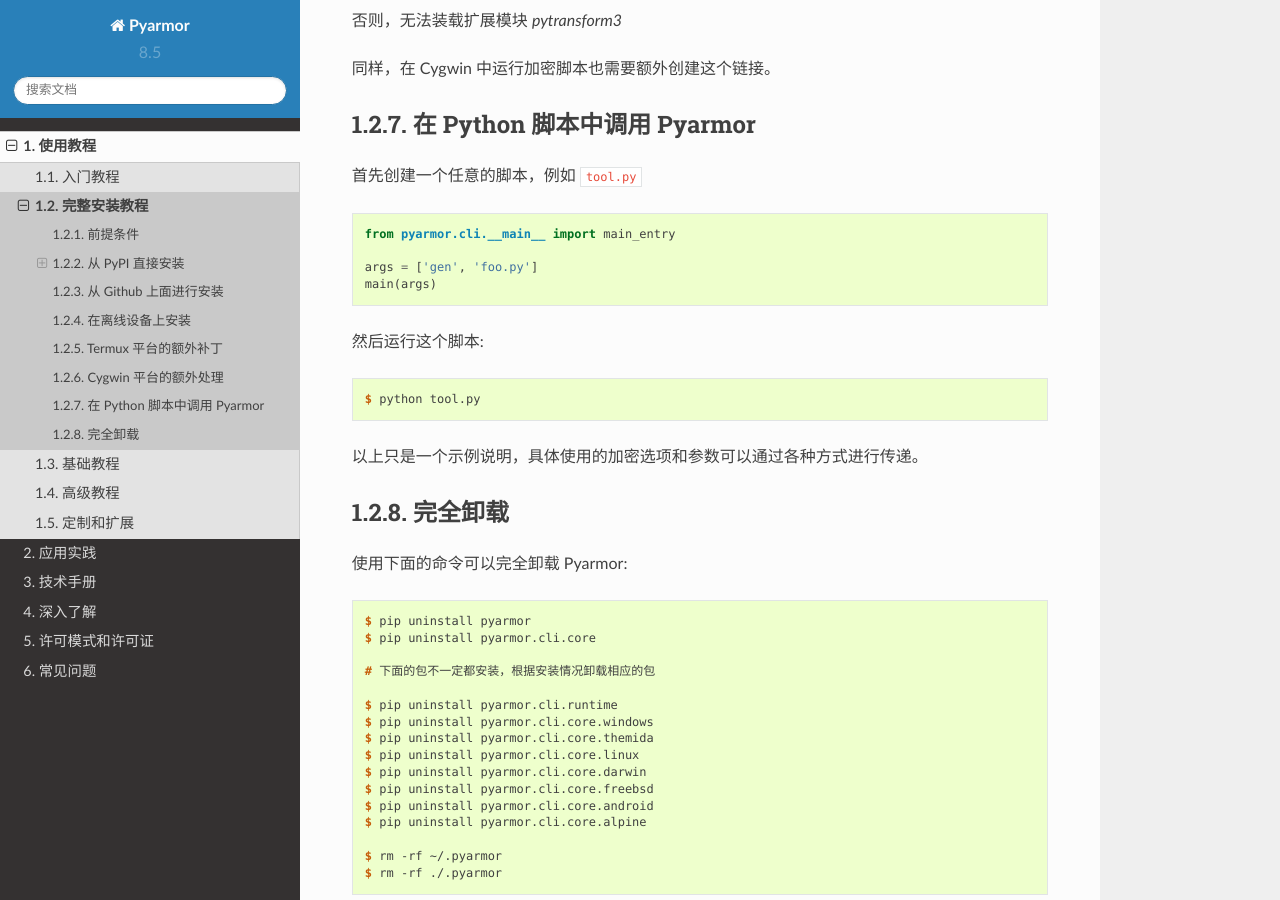
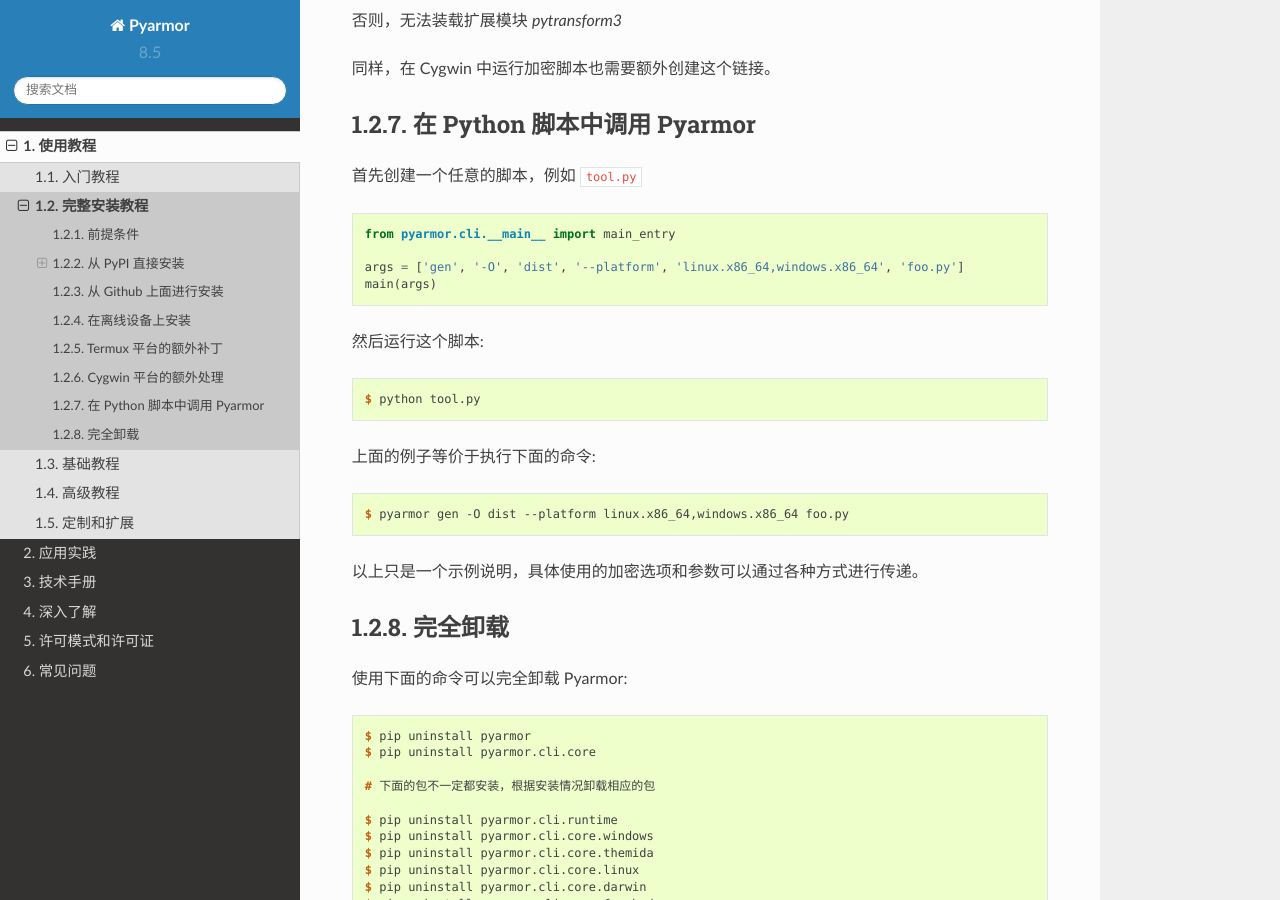
Before and after one commit to dashingsoft/pyarmor-docs-zh, a Sphinx documentation site: the page built from docs/tutorial/installation.rst, in a window 1280 px wide and 900 px high, scrolled down 4045 px. Built offline with Sphinx 7.4.7 and the Read the Docs theme 2.0.0, drawn with Linux system fonts in a browser that asks for light colours.

Commit message:
Refine example script

```diff
--- a/docs/tutorial/installation.rst
+++ b/docs/tutorial/installation.rst
@@ -187,12 +187,16 @@
 
     from pyarmor.cli.__main__ import main_entry
 
-    args = ['gen', 'foo.py']
+    args = ['gen', '-O', 'dist', '--platform', 'linux.x86_64,windows.x86_64', 'foo.py']
     main(args)
 
 然后运行这个脚本::
 
     $ python tool.py
+
+上面的例子等价于执行下面的命令::
+
+    $ pyarmor gen -O dist --platform linux.x86_64,windows.x86_64 foo.py
 
 以上只是一个示例说明，具体使用的加密选项和参数可以通过各种方式进行传递。
 
```
